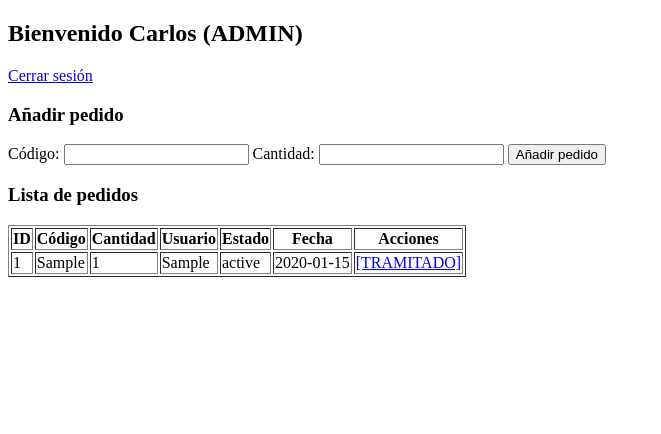
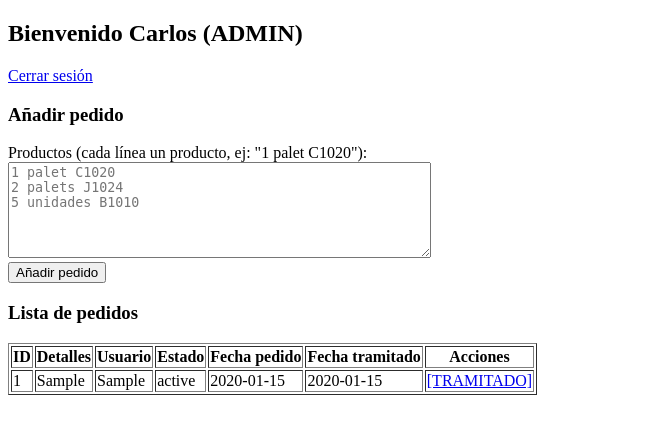
Before and after one commit to carlosamazingoriental-dotcom/Pedidos-Celiza, a Flask app: page /pedidos in a window 1280 px wide. Shown: the top 434 px of the page, without its empty margins (0-661 px from the left). Run offline with Flask 3, Linux system fonts and the light colour scheme; a user stored in the database is signed in; tables that the repository leaves empty hold one stand-in row (values such as "Sample post").

Commit message:
Add files via upload

```diff
--- a/app.py
+++ b/app.py
@@ -10,14 +10,19 @@ def get_db():
     conn.row_factory = sqlite3.Row
     return conn
 
-# PÁGINA DE LOGIN
+# ========================
+# LOGIN
+# ========================
 @app.route("/", methods=["GET", "POST"])
 def login():
     if request.method == "POST":
         username = request.form["username"]
         password = request.form["password"]
         db = get_db()
-        user = db.execute("SELECT * FROM usuarios WHERE username=? AND password=?", (username, password)).fetchone()
+        user = db.execute(
+            "SELECT * FROM usuarios WHERE username=? AND password=?",
+            (username, password)
+        ).fetchone()
         db.close()
         if user:
             session["username"] = user["username"]
@@ -27,7 +32,9 @@ def login():
             return render_template("login.html", error="Usuario o contraseña incorrectos")
     return render_template("login.html", error=None)
 
-# PÁGINA DE PEDIDOS
+# ========================
+# PEDIDOS
+# ========================
 @app.route("/pedidos", methods=["GET", "POST"])
 def pedidos():
     if "username" not in session:
@@ -37,21 +44,28 @@ def pedidos():
     user = session["username"]
     role = session["role"]
 
+    # Crear nuevo pedido
     if request.method == "POST":
-        codigo = request.form["codigo"]
-        cantidad = request.form["cantidad"]
-        db.execute("INSERT INTO pedidos (codigo, cantidad, usuario) VALUES (?, ?, ?)", (codigo, cantidad, user))
+        detalles = request.form["detalles"]  # varias líneas
+        fecha_pedido = datetime.now().strftime("%Y-%m-%d %H:%M:%S")
+        db.execute(
+            "INSERT INTO pedidos (detalles, usuario, fecha_pedido) VALUES (?, ?, ?)",
+            (detalles, user, fecha_pedido)
+        )
         db.commit()
 
+    # Consultar pedidos
     if role == "admin":
-        pedidos = db.execute("SELECT * FROM pedidos").fetchall()
+        pedidos_list = db.execute("SELECT * FROM pedidos").fetchall()
     else:
-        pedidos = db.execute("SELECT * FROM pedidos WHERE usuario=?", (user,)).fetchall()
+        pedidos_list = db.execute("SELECT * FROM pedidos WHERE usuario=?", (user,)).fetchall()
 
     db.close()
-    return render_template("pedidos.html", pedidos=pedidos, user=user, role=role)
+    return render_template("pedidos.html", pedidos=pedidos_list, user=user, role=role)
 
+# ========================
 # MARCAR TRAMITADO (solo admin)
+# ========================
 @app.route("/tramitado/<int:id>")
 def tramitado(id):
     if "username" not in session or session["role"] != "admin":
@@ -59,16 +73,24 @@ def tramitado(id):
 
     db = get_db()
     fecha_actual = datetime.now().strftime("%Y-%m-%d %H:%M:%S")
-    db.execute("UPDATE pedidos SET estado='tramitado', fecha_tramitado=? WHERE id=?", (fecha_actual, id))
+    db.execute(
+        "UPDATE pedidos SET estado='tramitado', fecha_tramitado=? WHERE id=?",
+        (fecha_actual, id)
+    )
     db.commit()
     db.close()
     return redirect("/pedidos")
 
+# ========================
 # CERRAR SESIÓN
+# ========================
 @app.route("/logout")
 def logout():
     session.clear()
     return redirect("/")
 
+# ========================
+# EJECUTAR APP
+# ========================
 if __name__ == "__main__":
     app.run(host="0.0.0.0", port=5000, debug=True)
--- a/templates/pedidos.html
+++ b/templates/pedidos.html
@@ -7,21 +7,32 @@
 
 <h3>Añadir pedido</h3>
 <form method="post">
-    Código: <input type="text" name="codigo" required>
-    Cantidad: <input type="number" name="cantidad" required>
+    Productos (cada línea un producto, ej: "1 palet C1020"):
+    <br>
+    <textarea name="detalles" rows="6" cols="50" placeholder="1 palet C1020&#10;2 palets J1024&#10;5 unidades B1010" required></textarea>
+    <br>
     <button type="submit">Añadir pedido</button>
 </form>
 
 <h3>Lista de pedidos</h3>
 <table border="1">
-<tr><th>ID</th><th>Código</th><th>Cantidad</th><th>Usuario</th><th>Estado</th><th>Fecha</th><th>Acciones</th></tr>
+<tr>
+<th>ID</th>
+<th>Detalles</th>
+<th>Usuario</th>
+<th>Estado</th>
+<th>Fecha pedido</th>
+<th>Fecha tramitado</th>
+<th>Acciones</th>
+</tr>
+
 {% for p in pedidos %}
 <tr>
 <td>{{ p.id }}</td>
-    <td>{{ p.codigo }}</td>
-    <td>{{ p.cantidad }}</td>
+<td style="white-space: pre-line;">{{ p.detalles }}</td>
 <td>{{ p.usuario }}</td>
 <td>{{ p.estado }}</td>
+<td>{{ p.fecha_pedido }}</td>
 <td>{{ p.fecha_tramitado }}</td>
 <td>
 {% if role=='admin' and p.estado!='tramitado' %}
```
Also changed, not shown: pedidos.db. Lines whose indentation alone changed are shown as unchanged.
